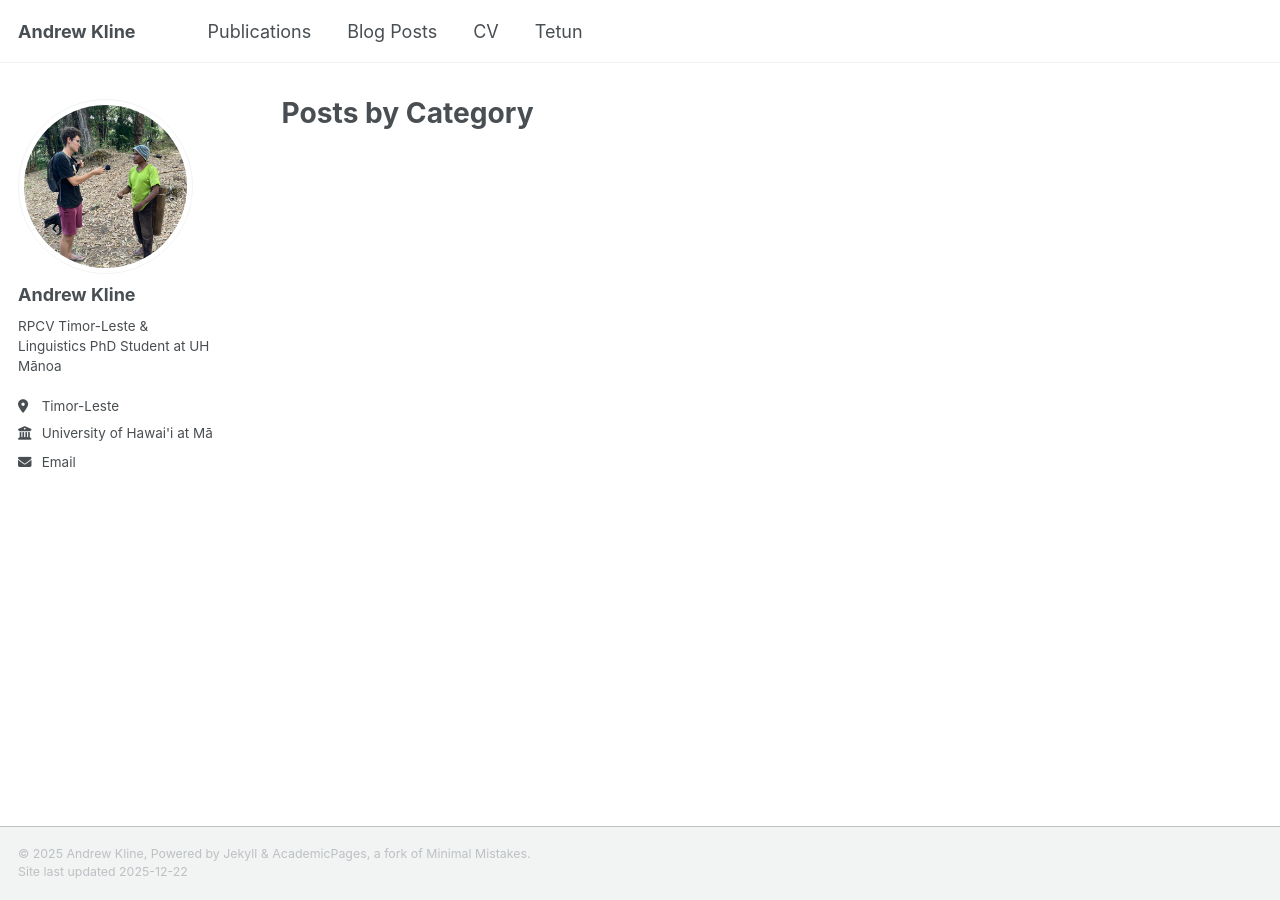
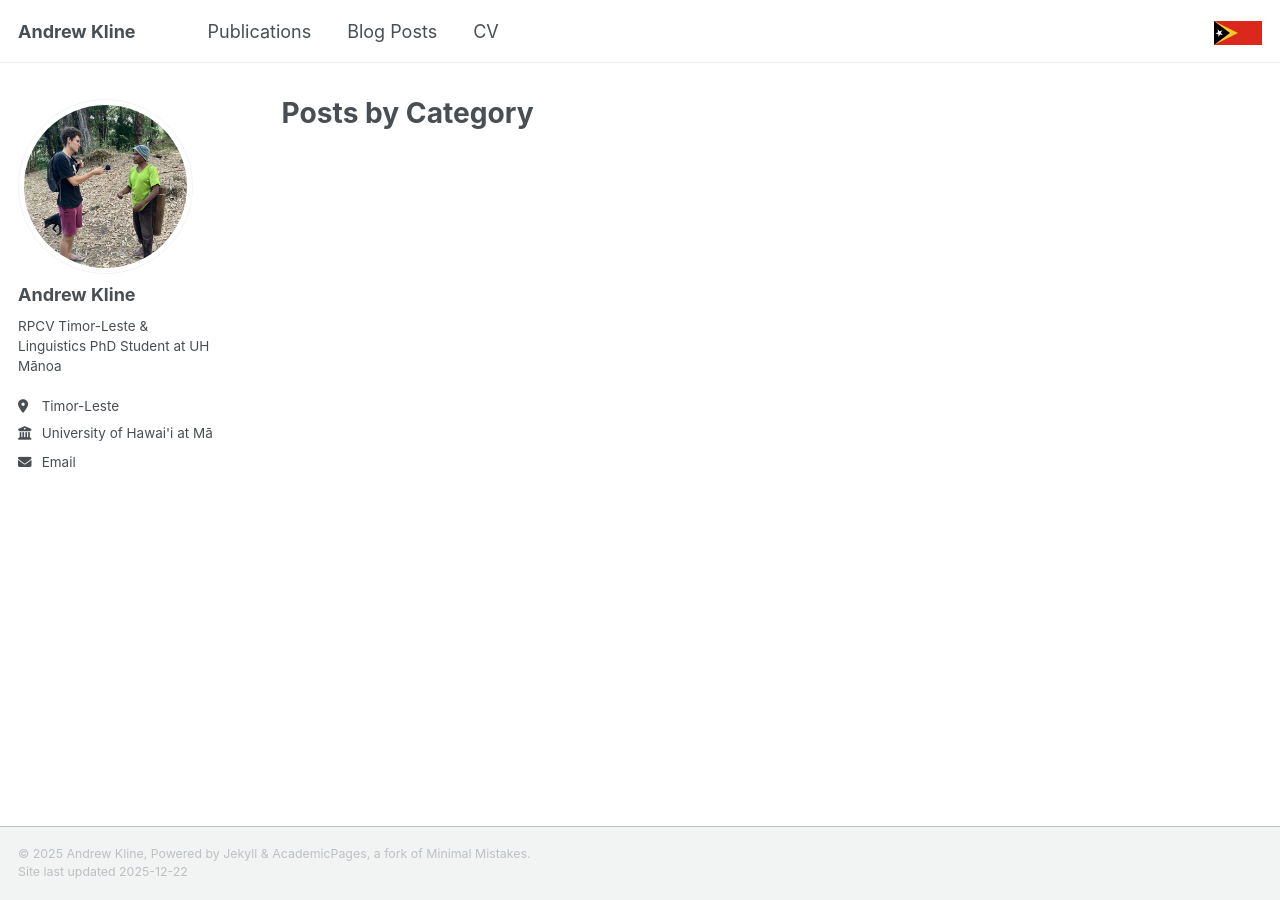
Before and after one commit to andrewlkline/andrewlkline.github.io, a Jekyll site: the page built from _pages/category-archive.html, in a window 1280 px wide. Built offline with Jekyll 4.4.1, drawn with Linux system fonts in a browser that asks for light colours; a script that is not in the unit is left out.

Commit message:
Replace text language switcher with flag icons in masthead
- Added `images/flag-tl.svg` and `images/flag-us.svg`.
- Modified `_includes/masthead.html` to move language switching logic out of the main navigation menu and use flag icons.
- Updated `_sass/layout/_masthead.scss` to use Flexbox for layout, ensuring the flag stays visible on the right and separate from the collapsible menu.

```diff
--- a/_includes/masthead.html
+++ b/_includes/masthead.html
@@ -21,18 +21,20 @@
             <li class="masthead__menu-item"><a href="{{ domain }}{{ link.url }}">{{ link.title }}</a></li>
           {% endfor %}
 
-          {% if page.lang == 'tet' %}
-             <li class="masthead__menu-item">
-               <a href="{{ base_path }}{{ page.translation | default: '/' }}">English</a>
-             </li>
-          {% else %}
-             <li class="masthead__menu-item">
-               <a href="{{ base_path }}{{ page.translation | default: '/tet/' }}">Tetun</a>
-             </li>
-          {% endif %}
         </ul>
         <ul class="hidden-links hidden"></ul>
       </nav>
     </div>
+    <div class="masthead__language-switcher">
+      {% if page.lang == 'tet' %}
+        <a href="{{ base_path }}{{ page.translation | default: '/' }}" title="Switch to English">
+          <img src="{{ base_path }}/images/flag-us.svg" alt="English" style="height: 24px; width: auto; vertical-align: middle;">
+        </a>
+      {% else %}
+        <a href="{{ base_path }}{{ page.translation | default: '/tet/' }}" title="Switch to Tetun">
+          <img src="{{ base_path }}/images/flag-tl.svg" alt="Tetun" style="height: 24px; width: auto; vertical-align: middle;">
+        </a>
+      {% endif %}
+    </div>
   </div>
 </div>
--- a/_sass/layout/_masthead.scss
+++ b/_sass/layout/_masthead.scss
@@ -27,6 +27,9 @@
   &__inner-wrap {
     @include container;
     @include clearfix;
+    display: flex;
+    justify-content: space-between;
+    align-items: center;
     padding: 0.5em 1em;
     font-family: $sans-serif-narrow;
 
@@ -45,6 +48,7 @@
 }
 
 .masthead__menu {
+  flex: 1;
 
   ul {
     margin: 0;
@@ -52,6 +56,11 @@
     clear: both;
     list-style-type: none;
   }
+}
+
+.masthead__language-switcher {
+  flex: 0 0 auto;
+  margin-left: 20px;
 }
 
 .masthead__menu-item {
```
Also changed, not shown: images/flag-tl.svg (added), images/flag-us.svg (added), verification_screenshot.png (added).
